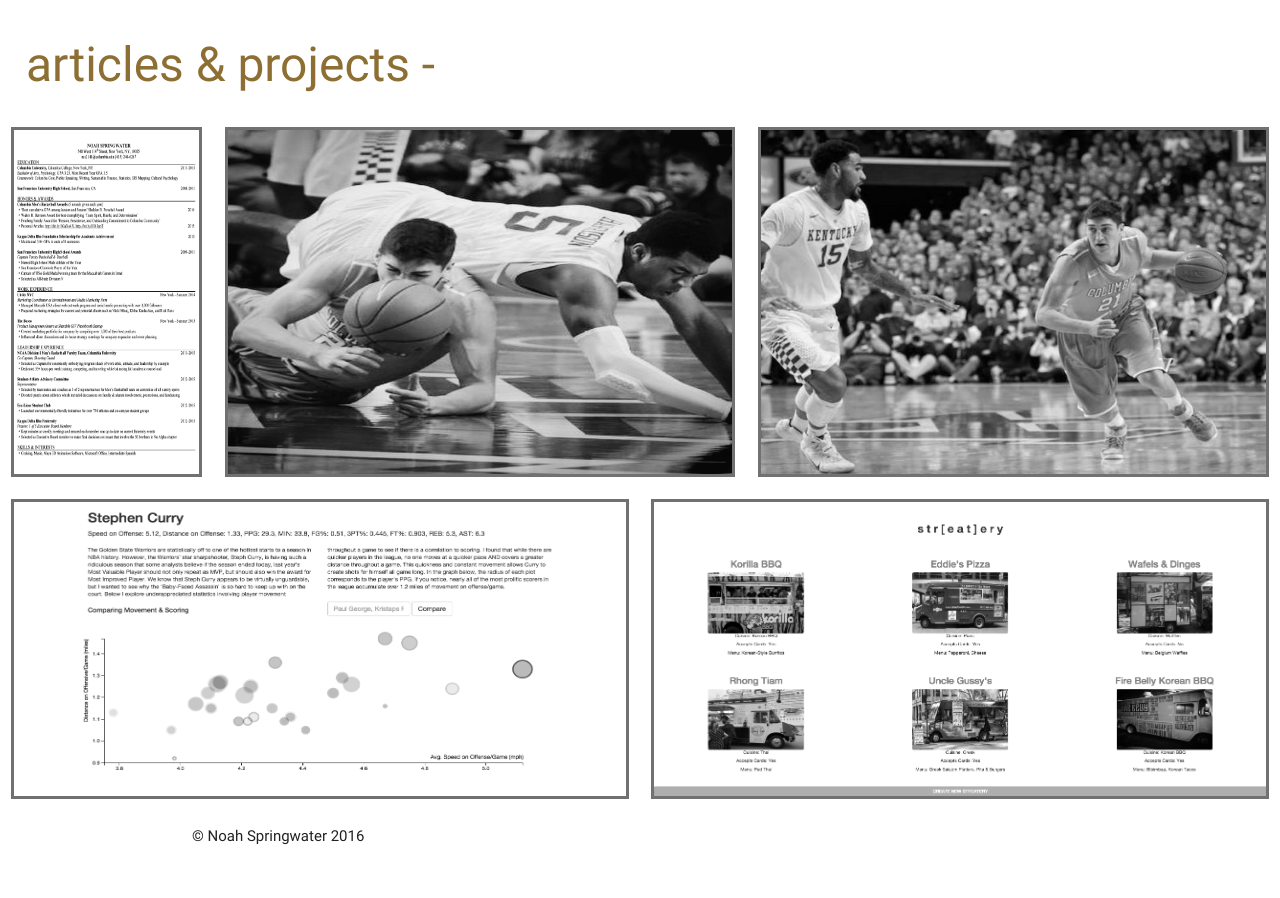
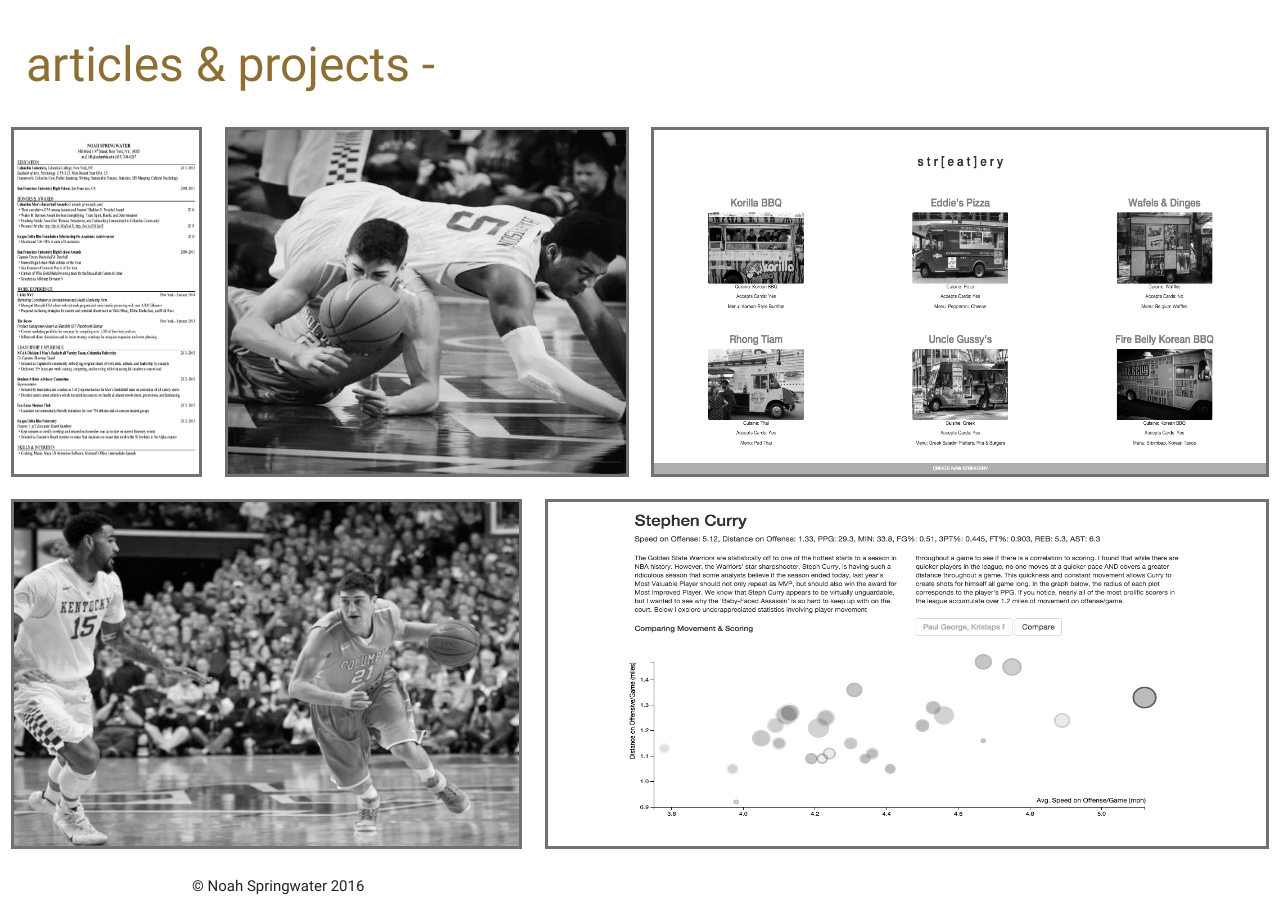
Before and after one commit to noah-springwater/Personal-Website, a plain HTML site: page index.html in a window 1280 px wide. Shown: the part 2035-2933 px from the top of the page. Before the commit the page ends 2883 px from the top, so only its background shows below. Drawn offline with nearby package versions, Linux system fonts and the light colour scheme.

Commit message:
progress on layout. hover feature

```diff
--- a/css/style.css
+++ b/css/style.css
@@ -96,7 +96,7 @@ img.drive-image:hover{
 
 img.nba-app {
   width: 100%;
-  height: 300px;
+  height: 350px;
   filter: grayscale(100%);
     -webkit-filter: grayscale(100%);  /* For Webkit browsers */
     filter: gray;  /* For IE 6 - 9 */
@@ -116,7 +116,7 @@ img.nba-app:hover{
 
 img.streatery-app {
   width: 100%;
-  height: 300px;
+  height: 350px;
   filter: grayscale(100%);
     -webkit-filter: grayscale(100%);  /* For Webkit browsers */
     filter: gray;  /* For IE 6 - 9 */
--- a/index.html
+++ b/index.html
@@ -34,29 +34,31 @@
       <img class="resume-image" src="photos/resume.png">
       <!-- <p class="resume-text">RESUME</p> -->
     </div>
-    <div class="col s5">
-      <a href="http://www.onebidwonders.com/2014/11/30/heart-soul-columbia-noah-springwater-embraces-role/">
+    <div class="col s4">
+      <a href="http://archives.sfexaminer.com/sanfrancisco/ex-university-high-star-springwater-making-impression-at-columbia/Content?oid=2915819">
+
         <img class="dive-image" src="photos/dive.jpg">
       </a>
       <!-- <p class="driving-text">ARTICLE 1</p> -->
     </div>
-    <div class="col s5">
-      <a href="http://archives.sfexaminer.com/sanfrancisco/ex-university-high-star-springwater-making-impression-at-columbia/Content?oid=2915819">
-        <img class="drive-image" src="photos/dribbling.jpg">
+    <div class="col s6">
+      <a href="https://streatery.herokuapp.com/">
+        <img class="streatery-app" src="photos/streatery.jpg">
       </a>
       <!-- <p class="drive-text">ARTICLE 2</p> -->
     </div>
   </div>
   <div class="row" id="second-row">
-    <div class="col s6">
-      <a href="http://159.203.118.114:3000/">
-        <img class="nba-app" src="photos/steph.jpg">
+    <div class="col s5">
+      <a href="http://www.onebidwonders.com/2014/11/30/heart-soul-columbia-noah-springwater-embraces-role/">
+
+        <img class="drive-image" src="photos/dribbling.jpg">
       </a>
       <!-- <span class="nba-text">STEPH CURRY STATS</span> -->
     </div>
-    <div class="col s6">
-      <a href="https://streatery.herokuapp.com/">
-        <img class="streatery-app" src="photos/streatery.jpg">
+    <div class="col s7">
+      <a href="http://159.203.118.114:3000/">
+        <img class="nba-app" src="photos/steph.jpg">
       </a>
       <!-- <span class="streatery-text">STREATERY</span> -->
     </div>
```
